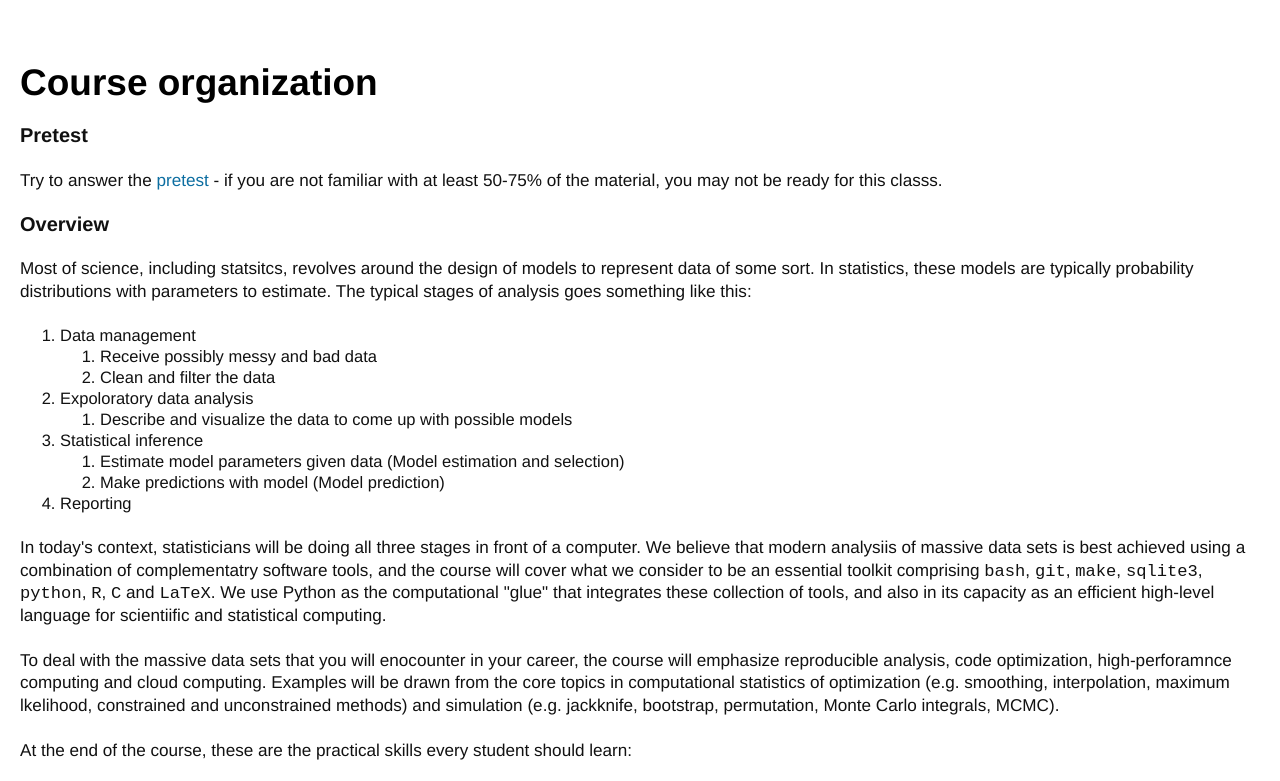
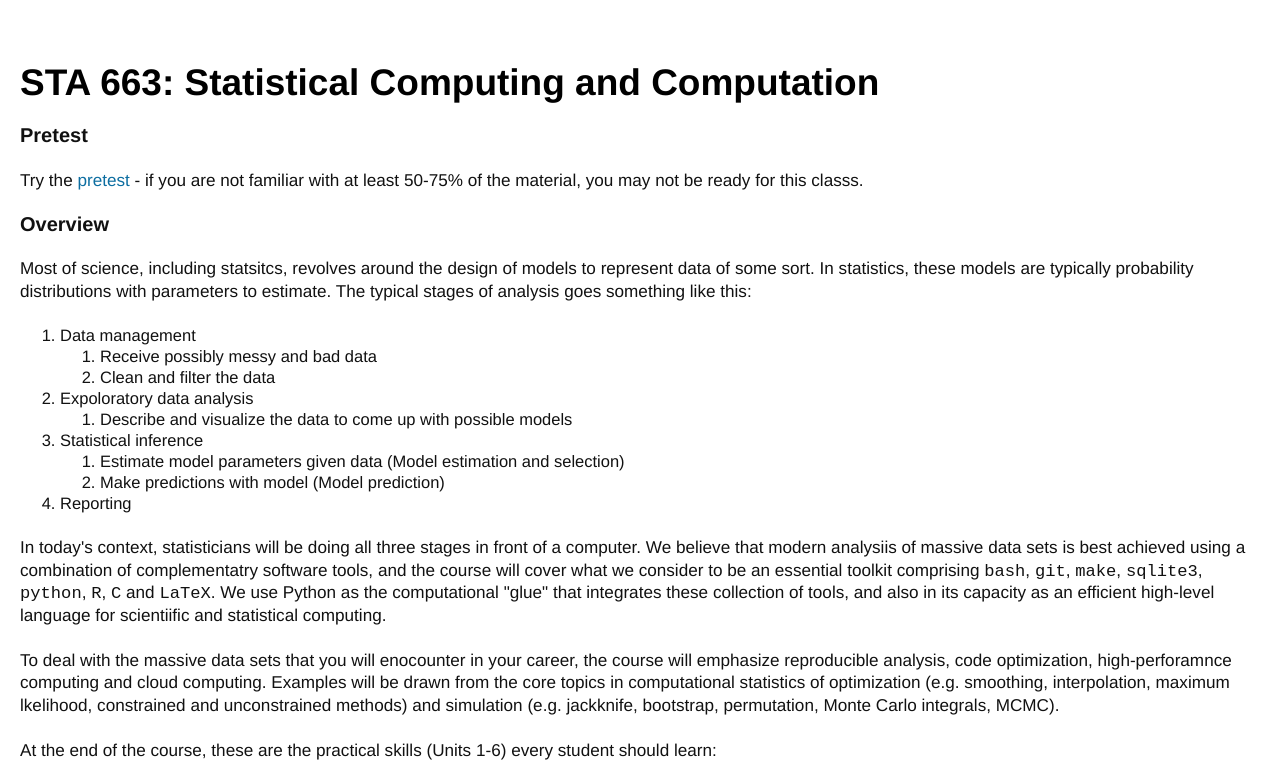
Before and after one commit to cliburn/sta-663-2015-old, a plain HTML site: page index.html in a window 1280 px wide. Shown: the top 781 px of the page. Drawn offline with nearby package versions, Linux system fonts and the light colour scheme; some packages are replaced by stand-ins of ours.

Commit message:
fix course number

```diff
--- a/index.html
+++ b/index.html
@@ -15,13 +15,13 @@ body{-webkit-font-smoothing:antialiased;font-family:"Helvetica Neue",Helvetica,A
 </style>
 
 </head>
-<body class="normal">
+<body class="normal firstload">
   <div id="wrapper">
-      <h1>Course organization</h1>
+      <h1>STA 663: Statistical Computing and Computation</h1>
 
 <h3>Pretest</h3>
 
-<p>Try to answer the <a href="pretest.html">pretest</a> - if you are not familiar with at least 50-75% of the material, you may not be ready for this classs.</p>
+<p>Try the <a href="pretest.html">pretest</a> - if you are not familiar with at least 50-75% of the material, you may not be ready for this classs.</p>
 
 <h3>Overview</h3>
 
@@ -52,7 +52,7 @@ body{-webkit-font-smoothing:antialiased;font-family:"Helvetica Neue",Helvetica,A
 
 <p>To deal with the massive data sets that you will enocounter in your career, the course will emphasize reproducible analysis, code optimization, high-perforamnce computing and cloud computing. Examples will be drawn from the core topics in computational statistics of optimization (e.g. smoothing, interpolation, maximum lkelihood, constrained and unconstrained methods) and simulation (e.g. jackknife, bootstrap, permutation, Monte Carlo integrals, MCMC).</p>
 
-<p>At the end of the course, these are the practical skills every student should learn:</p>
+<p>At the end of the course, these are the practical skills (Units 1-6) every student should learn:</p>
 
 <ol>
 <li>How to set up a reproducible analysis pipeline using bash, git, make and LaTeX</li>
@@ -117,7 +117,7 @@ body{-webkit-font-smoothing:antialiased;font-family:"Helvetica Neue",Helvetica,A
 <li>Classic data structures (arrays, dictionaries, disjoint sets, trees, priority queues)</li>
 <li>Classic algorithms (divide-and-conquer, hasing, recursion, search, sort, graph algorithms)</li>
 <li>Broadcasting and vectorization in numpy and pandas</li>
-<li>Functional programming (apply, map, filter, reduce, partial application)</li>
+<li>Functional programming (motivation, apply, map, filter, reduce, comprehensions, recursion, partial application)</li>
 <li>Representation of numbers and linear algebra</li>
 <li>Decompositional approach to matrix computations (LR, QR, SVD, Cholesky)</li>
 <li>Introducing BLAS and LAPACK</li>
@@ -151,6 +151,7 @@ body{-webkit-font-smoothing:antialiased;font-family:"Helvetica Neue",Helvetica,A
 <li>Using numexpr, numba and cython</li>
 <li>Using functions from C/C++ libraries</li>
 <li>Writing functions in C/C++ and wrapping for Python/R</li>
+<li>Introduction to the Julai programming language</li>
 </ul>
 
 <p><strong>Sample Exercise</strong>: You are given some slow code. Speed it up by using a better algoithm or data structure.</p>
```
Also changed, not shown: 1 other file.
